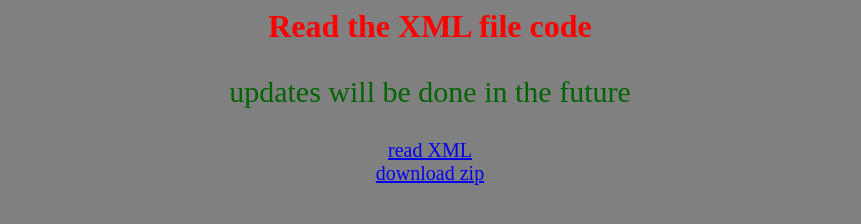
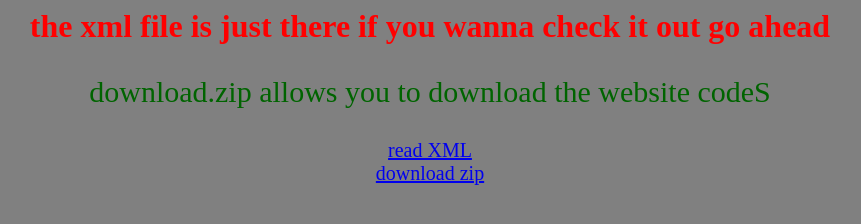
Before and after one commit to admin505admin505/XML, a plain HTML site: page index.html in a window 1280 px wide. Shown: the whole page, without its empty margins (210-1071 px from the left). Drawn offline with Linux system fonts and the light colour scheme.

Commit message:
Update index.html

```diff
--- a/index.html
+++ b/index.html
@@ -1,7 +1,7 @@
 <html>
-   <title>XML</title>
+   <title>blank</title>
    <link href="xml.css" rel="stylesheet" type="text/css" />
-   <h1>Read the XML file code</h1>
-   <p>updates will be done in the future</p>
+   <h1>the xml file is just there if you wanna check it out go ahead</h1>
+   <p>download.zip allows you to download the website codeS</p>
    <div><a href="script.xml">read XML</a></div>
    <div><a href="read.bat">download zip</a></div>
```
